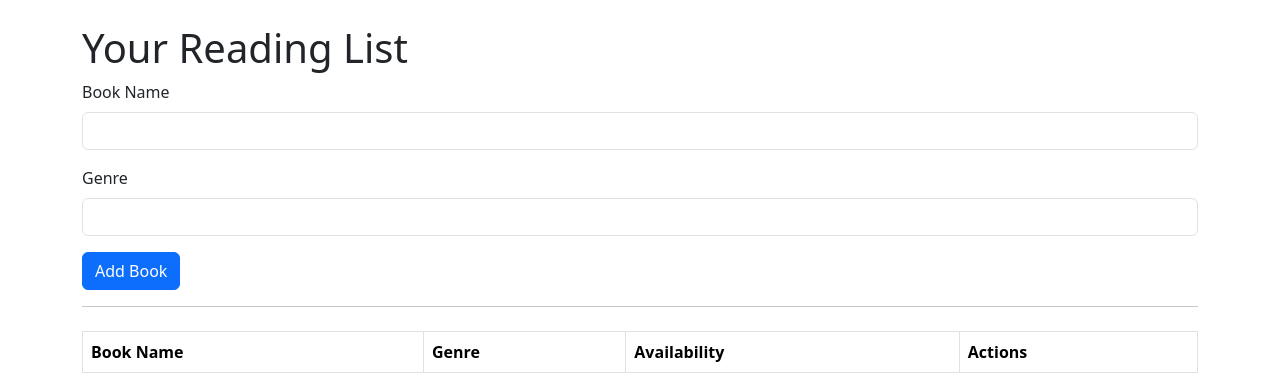
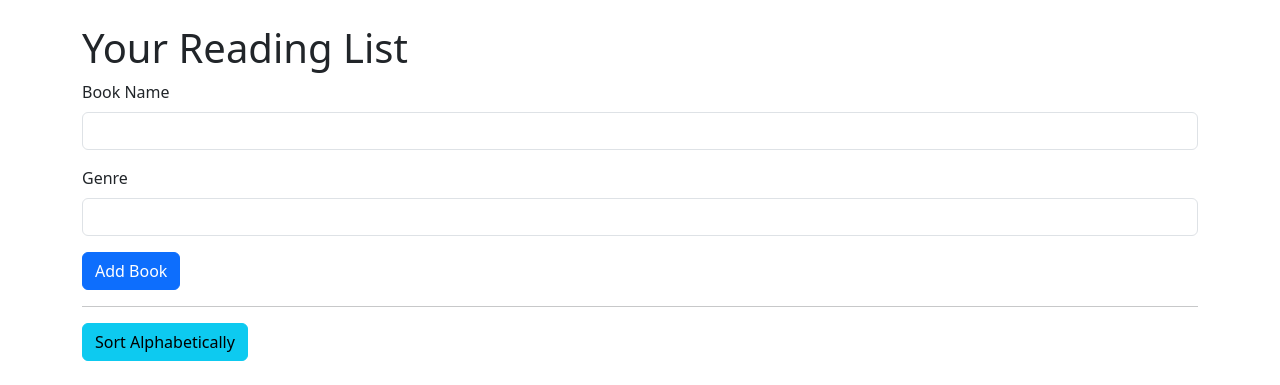
Before and after one commit to Hannah3141/Hacklahoma2025, a Flask app: page / in a window 1280 px wide. Shown: the top 385 px of the page. Run offline with Flask 3, Linux system fonts and the light colour scheme; lists and menus that the app fills with data are empty.

Commit message:
adds sort alphabetically

```diff
--- a/templates/index.html
+++ b/templates/index.html
@@ -25,6 +25,11 @@
     </form>
 
     <hr>
+
+    <div class="mb-3">
+        <button id="sort-alphabetically" class="btn btn-info">Sort Alphabetically</button>
+    </div>
+
     <!-- Book Table -->
     <table class="table table-bordered mt-4">
         <thead>
@@ -95,14 +100,13 @@ $(document).ready(function() {
 
     // Handle the Mark as Read button
     $(document).on('click', '.mark-read-btn', function() {
-        let bookName = $(this).closest('tr').find('td').first().text();
         let row = $(this).closest('tr');
 
-        // Apply strikethrough and change row background color to gray
-        row.css({
-            'text-decoration': 'line-through',  // Add strikethrough
-            'color': 'gray',                    // Change text color to gray
-            'background-color': '#f2f2f2'       // Set background to light gray
+        // Add 'read-book' class and apply styles
+        row.addClass('read-book').css({
+            'text-decoration': 'line-through',
+            'color': 'gray',
+            'background-color': '#f2f2f2'
         });
 
         // Change button text to "Move Back to List"
@@ -114,14 +118,13 @@ $(document).ready(function() {
 
     // Handle the Move Back to List button
     $(document).on('click', '.mark-read-btn.btn-warning', function() {
-        let bookName = $(this).closest('tr').find('td').first().text();
         let row = $(this).closest('tr');
 
-        // Remove strikethrough, restore row color, and reset background color
-        row.css({
-            'text-decoration': 'none',         // Remove strikethrough
-            'color': 'black',                  // Restore text color
-            'background-color': 'white'        // Remove gray background
+        // Remove 'read-book' class and reset styles
+        row.removeClass('read-book').css({
+            'text-decoration': 'none',
+            'color': 'black',
+            'background-color': 'white'
         });
 
         // Change button text back to "Mark as Read"
@@ -130,6 +133,7 @@ $(document).ready(function() {
         // Move the row back to the top (first position in the list)
         $('#book-table-body').prepend(row);
     });
+
 
     // Handle the Delete button
     $(document).on('click', '.delete-btn', function() {
@@ -170,6 +174,38 @@ $(document).ready(function() {
             }
         });
     });
+
+    // Handle the Sort Alphabetically button
+    $('#sort-alphabetically').click(function() {
+        let rows = $('#book-table-body tr').get();
+
+        // Separate read and unread books
+        let unreadBooks = rows.filter(row => !$(row).hasClass('read-book'));
+        let readBooks = rows.filter(row => $(row).hasClass('read-book'));
+
+        // Sort function for alphabetical order
+        function alphabeticalSort(a, b) {
+            let titleA = $(a).find('td').first().text().toLowerCase();
+            let titleB = $(b).find('td').first().text().toLowerCase();
+            return titleA.localeCompare(titleB);
+        }
+
+        // Sort each group alphabetically
+        unreadBooks.sort(alphabeticalSort);
+        readBooks.sort(alphabeticalSort);
+
+        // Combine the sorted groups, with unread books on top
+        let sortedRows = unreadBooks.concat(readBooks);
+
+        // Reappend the sorted rows to the table
+        $('#book-table-body').empty();
+        $.each(sortedRows, function(index, row) {
+            $('#book-table-body').append(row);
+        });
+    });
+
+
+
 });
 </script>
 
```
